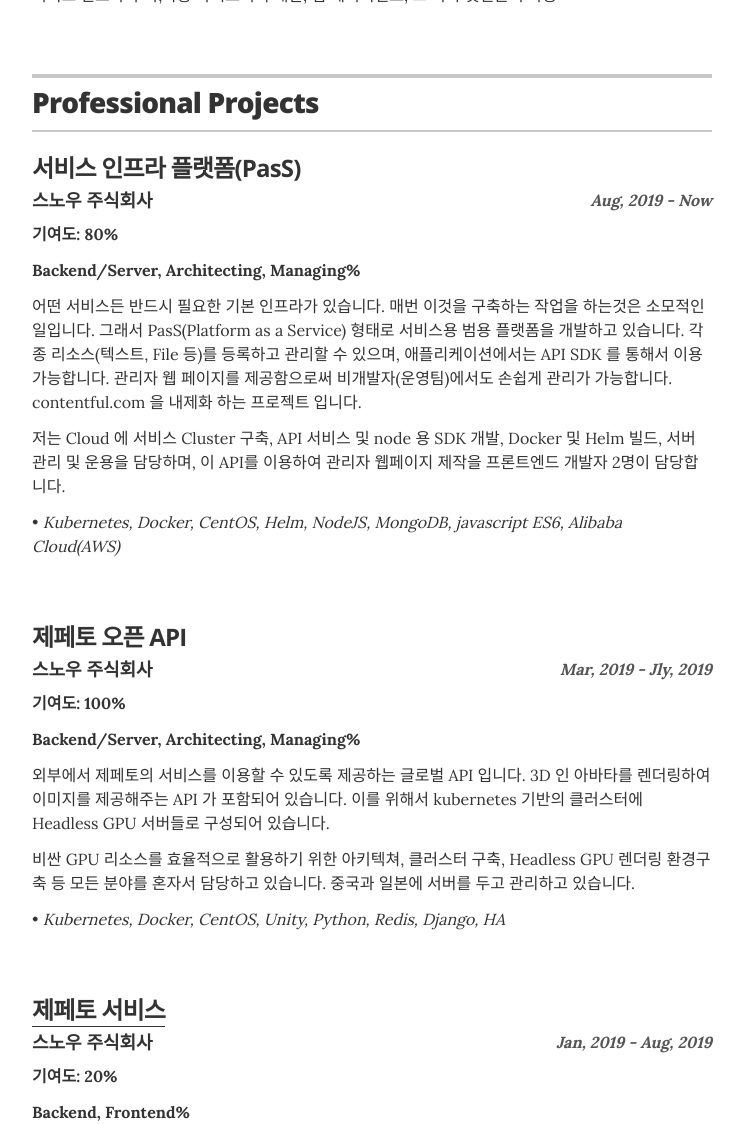
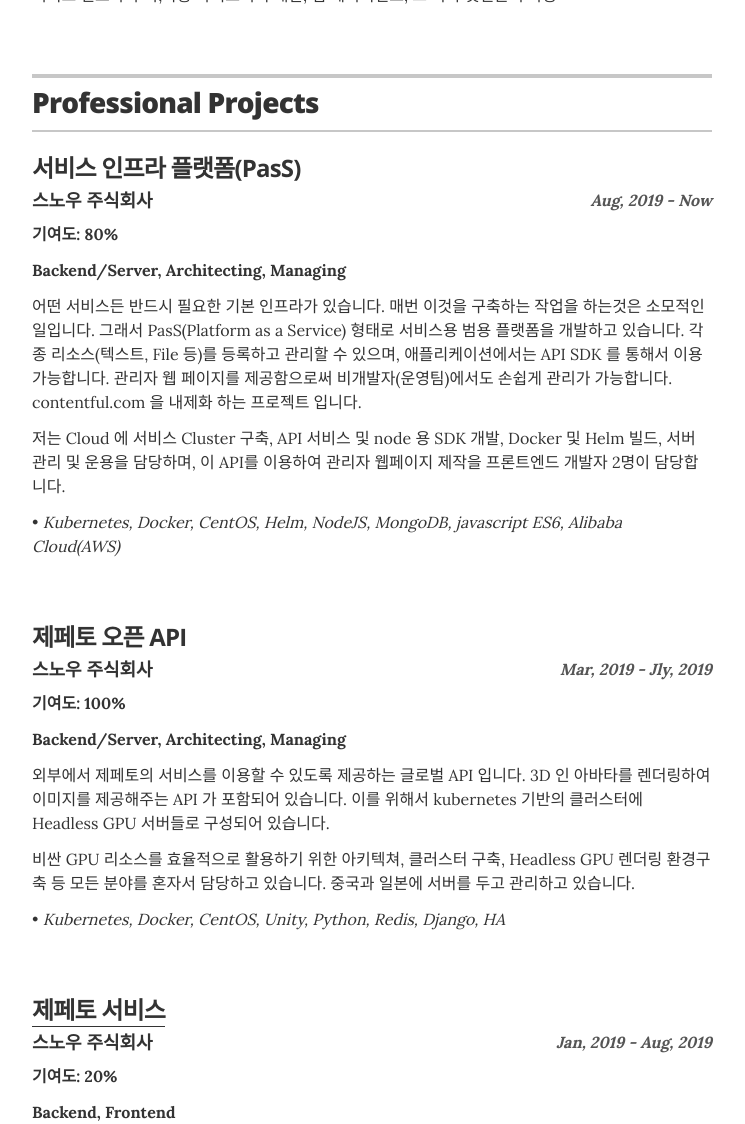
Before and after one commit to und3rs/resume_kr, a Jekyll site: the page built from index.html, in a window 1280 px wide and 1400 px high, scrolled down 2238 px. Shown: the top 1124 px of the window, without its empty margins (268-1013 px from the left). Built offline with Jekyll 4.4.1, drawn with Linux system fonts in a browser that asks for light colours; some of the changed text lies outside the part shown; grey boxes are pictures that could not be loaded.

Commit message:
Update resume.html

```diff
--- a/_layouts/resume.html
+++ b/_layouts/resume.html
@@ -199,7 +199,7 @@
           <h4 class="resume-item-details" itemprop="description" style="float:right;font-style:italic;color:#555555;font-size:1.0rem;">{{ project.duration }}</h4>
           <h4 class="resume-item-details" itemprop="description">{{ project.corp }}</h4>
           <p class="resume-item-copy" itemprop="description"><b>기여도: {{ project.contribution }}%</b></p>
-          {% if project.position %}<p class="resume-item-copy" itemprop="description"><b>{{ project.position }}%</b></p>{% endif %}
+          {% if project.position %}<p class="resume-item-copy" itemprop="description"><b>{{ project.position }}</b></p>{% endif %}
           {% if project.cover %}<img src="{{ project.cover }}" style="width:100%"/>{% endif %}
           {% if project.youtube %}<iframe width="100%" height="480" src="{{ project.youtube }}" frameborder="0" allow="accelerometer; autoplay; encrypted-media; gyroscope; picture-in-picture" allowfullscreen></iframe>{% endif %}
           {% if project.video %}<video width="100%" controls><source src="{{ project.video }}" type="video/mp4">Your browser does not support the video tag.</video>{% endif %}
@@ -227,7 +227,7 @@
           <meta itemprop="creator" content="{{ site.resume_name }}" itemtype="http://schema.org/Person" />
           <h3 class="resume-item-title" itemprop="name" id="{{ project.id }}">{% if project.url %}<a href="{{ project.url }}" itemprop="url" target="_blank">{{ project.project }}</a>{% else %}{{ project.project }}{% endif %}</h3>
           <h4 class="resume-item-details" itemprop="description">{{ project.duration }}</h4>
-          {% if project.position %}<p class="resume-item-copy" itemprop="description"><b>{{ project.position }}%</b></p>{% endif %}
+          {% if project.position %}<p class="resume-item-copy" itemprop="description"><b>{{ project.position }}</b></p>{% endif %}
           {% if project.cover %}<img src="{{ project.cover }}" style="width:100%"/>{% endif %}
           <p class="resume-item-copy">{{ project.description }}</p>
           <p class="resume-item-copy">&bull; {{ project.skills }}</p>
```
